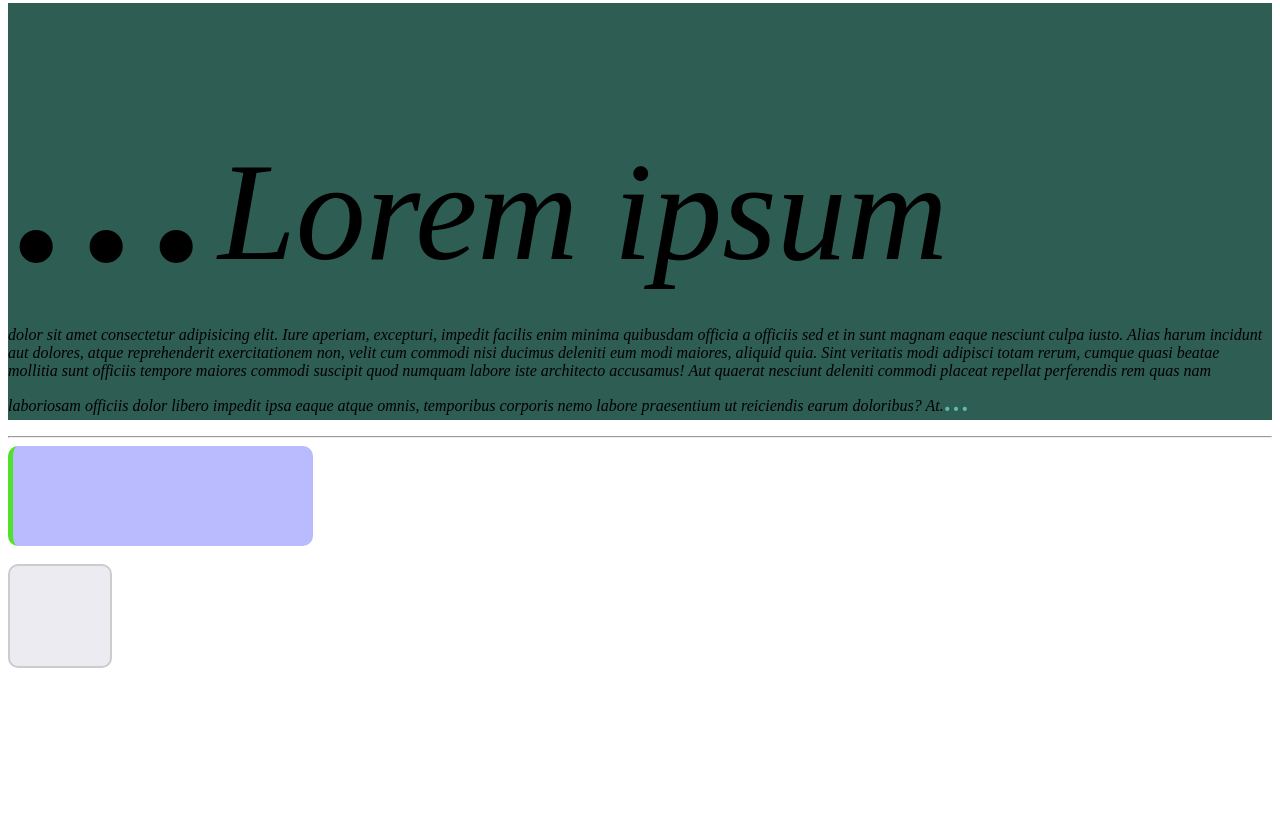
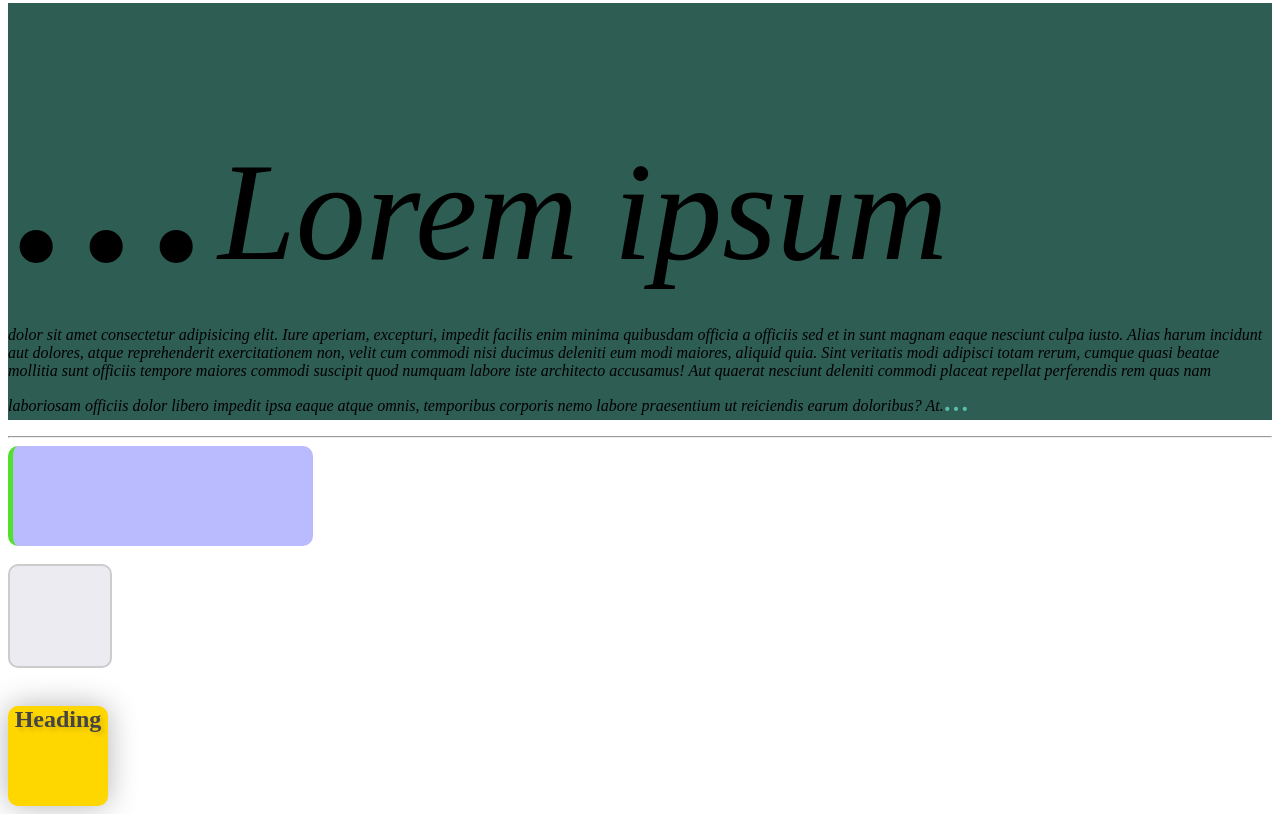
Before and after one commit to alirezaGitPage/practice, a plain HTML site: page index.html in a window 1280 px wide. Shown: the part 1886-2700 px from the top of the page. Before the commit the page ends 2562 px from the top, so only its background shows below. Drawn offline with Linux system fonts and the light colour scheme.

Commit message:
shadow in css

```diff
--- a/index.html
+++ b/index.html
@@ -101,7 +101,10 @@
     <hr>
     <section class="border">
         <div class="messageBox"></div><br>
-        <div class="box"></div>
+        <div class="box"></div><br>
+        <div class="box boxshadow">
+            <h2>Heading</h2>
+        </div>
     </section>
     <script src="./main.js"></script>
 </body>
--- a/style.css
+++ b/style.css
@@ -204,3 +204,17 @@ a[href$=".ir"]{
     border: 2px solid #ccc;
     border-radius: 10px;
 }
+
+/* shadow --->  box-shadow   |   text-shadow
+    (offset-X  offset-Y  blur spread  color)  --->   spread is not recommended a lot
+ */
+.box.boxshadow{
+    background-color: gold;
+    border: 0;
+    box-shadow: 0 0 30px rgba(0,0,0,0.3);
+}
+.boxshadow > h2{
+    color: #444;
+    text-shadow: 3px 3px 5px rgba(0, 0, 0, 0.15);
+    text-align: center;
+}
```
